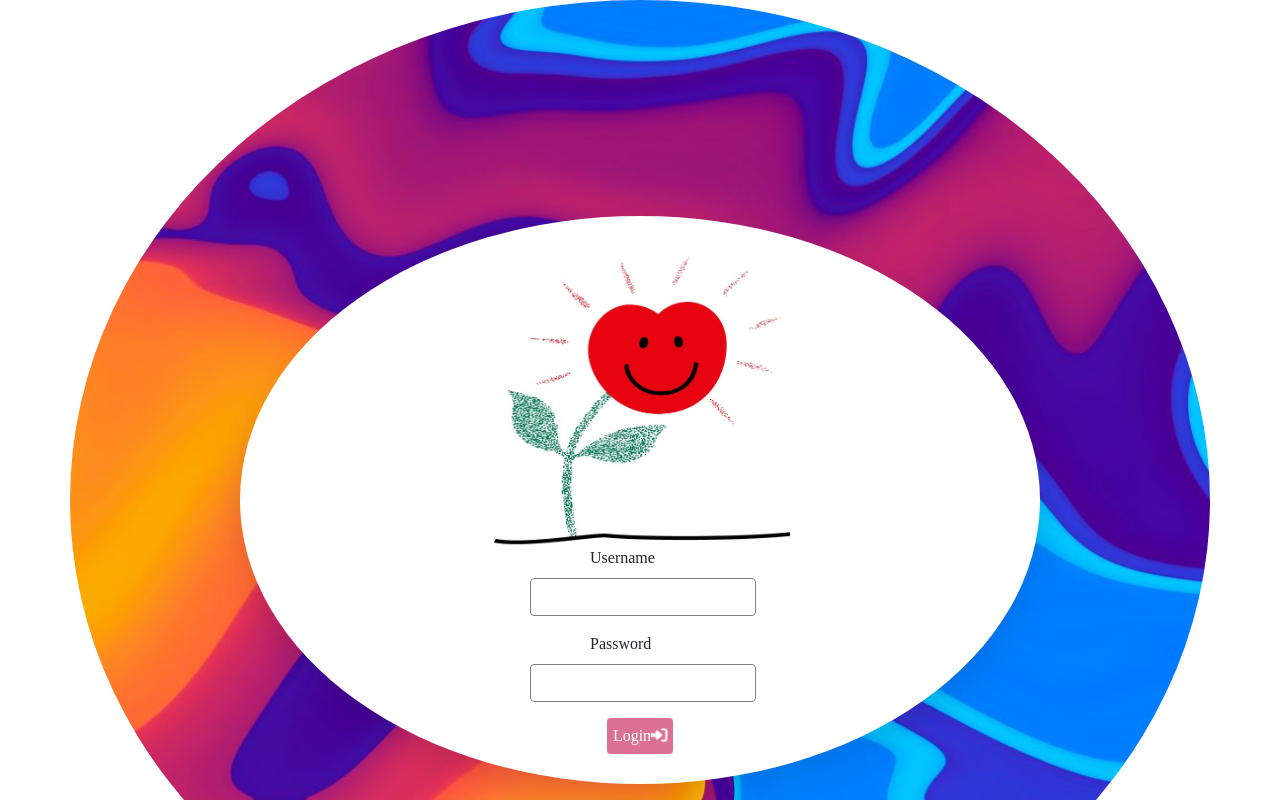
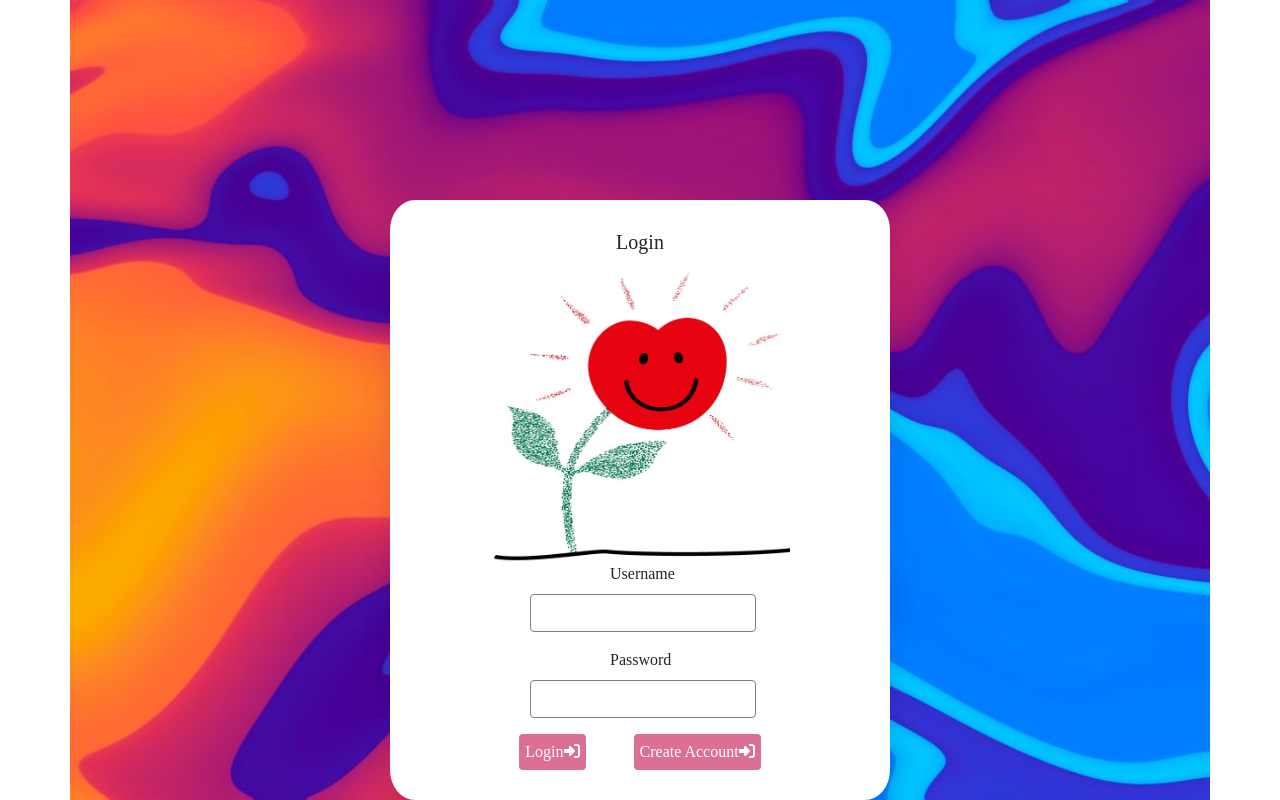
Before and after one commit to YUFOHON/Event-Management-System, a Vue app: page /login in a window 1280 px wide. Shown: the top 800 px of the page. Built offline with nearby package versions, Linux system fonts and the light colour scheme.

Commit message:
[loginUI_update]

```diff
--- a/src/views/LoginView.vue
+++ b/src/views/LoginView.vue
@@ -4,6 +4,7 @@
 
     <div class="container">
         <div class="loginForm">
+            <h5>Login</h5>
             <img src="@/assets/CCF.jpg" class="rounded mx-auto d-block" alt="Bootstrap" width="300" height="300">
         <form @submit.prevent="login()">
             <div class="mb-3">
@@ -16,7 +17,10 @@
             </div>
 
             <div class="d-flex justify-content-center">
-                <button type="submit" class="pink baseButton">Login<font-awesome-icon icon="fa-solid fa-right-to-bracket " bounce/></button>
+                <button type="submit" class="pink baseButton mx-4">Login<font-awesome-icon icon="fa-solid fa-right-to-bracket " bounce/></button>
+
+                <button type="submit" class="pink baseButton mx-4">Create Account<font-awesome-icon icon="fa-solid fa-right-to-bracket " /></button>
+
             </div>
 
         </form>
@@ -88,7 +92,7 @@ color: white;
 }
 
 .container{
-    border-radius: 100%;
+    /* border-radius: 100%; */
     display: flex;
   flex-direction: column;
   background-image: url("@/assets/BG2.jpg");
@@ -106,21 +110,25 @@ color: white;
 }
 
 .loginForm {
-    border-radius: 80%;
+    /* border-radius: 80%; */
+    border-top-right-radius: 5%;
+    border-top-left-radius: 5%;
+    border-bottom-right-radius: 5%;
+    border-bottom-left-radius: 5%;
   background-color: #fff;
-  min-width: 800px;
+  min-width: 500px;
   box-shadow: rgba(0, 0, 0, 0.1) 0px 15px 30px;
   padding: 30px 20px;
 }
 
 input{
-    margin-left: 270px;
+    margin-left: 120px;
     width: fit-content;
     border: 1px solid gray;
     border-radius: 4px;
 }
 label{
-    margin-left: 330px;
+    margin-left: 200px;
     width: fit-content;
 
 }
@@ -131,4 +139,12 @@ img{
 -khtml-user-select: none;
 user-select: none;
 }
+
+h5, .h5 {
+    margin-bottom: 0.5rem;
+    font-weight: 500;
+    line-height: 1.2;
+    color: inherit;
+    text-align: center;
+}
 </style>
```
